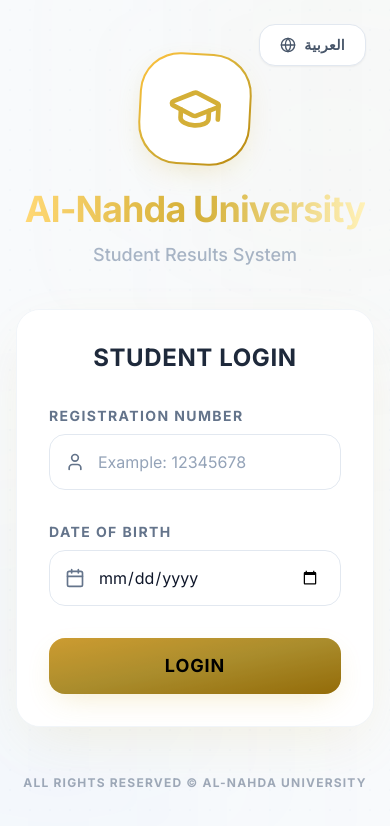
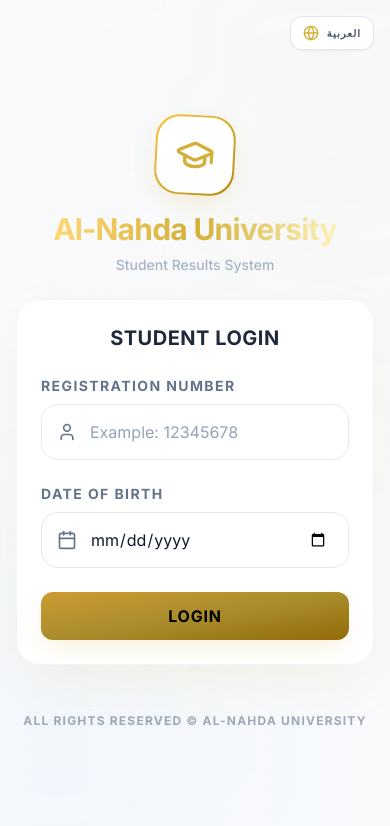
Before and after one commit to mohaimenalqadi/Alnahda-university, a Next.js app in the folder frontend/: page /en/login in a window 390 px wide. Shown: the top 826 px of the page. Built offline with nearby package versions, Linux system fonts and the light colour scheme.

Commit message:
feat: enhance student portal responsiveness (login and results)

```diff
--- a/frontend/src/app/[locale]/login/page.tsx
+++ b/frontend/src/app/[locale]/login/page.tsx
@@ -79,14 +79,14 @@
             </div>
 
             {/* Language Toggle */}
-            <div className="absolute top-6 right-6 rtl:right-auto rtl:left-6 z-10">
+            <div className="absolute top-4 right-4 md:top-6 md:right-6 rtl:right-auto rtl:left-4 rtl:md:left-6 z-10">
                 <button
                     onClick={toggleLocale}
-                    className="flex items-center gap-2 px-5 py-2.5 bg-white hover:bg-slate-50
-                     text-slate-600 border border-slate-200 rounded-2xl transition-all shadow-sm"
+                    className="flex items-center gap-2 px-3 md:px-5 py-2 md:py-2.5 bg-white hover:bg-slate-50
+                     text-slate-600 border border-slate-200 rounded-xl md:rounded-2xl transition-all shadow-sm"
                 >
-                    <Globe className="w-4 h-4" />
-                    <span className="font-bold text-sm tracking-wide">
+                    <Globe className="w-4 h-4 text-primary-500" />
+                    <span className="font-bold text-[10px] md:text-sm tracking-widest">
                         {locale === 'ar' ? 'ENGLISH' : 'العربية'}
                     </span>
                 </button>
@@ -96,37 +96,37 @@
             <div className="flex-1 flex items-center justify-center p-4 relative z-0">
                 <div className="w-full max-w-[480px] animate-fade-in">
                     {/* Logo & Header */}
-                    <div className="text-center mb-10">
-                        <div className="inline-flex items-center justify-center w-28 h-28
-                          bg-gradient-gold rounded-[2.5rem] shadow-gold mb-6 p-0.5 transform rotate-3 hover:rotate-0 transition-transform duration-500">
-                            <div className="w-full h-full bg-white rounded-[2.4rem] flex items-center justify-center">
-                                <GraduationCap className="w-14 h-14 text-primary-500" />
+                    <div className="text-center mb-6 md:mb-10">
+                        <div className="inline-flex items-center justify-center w-20 h-20 md:w-28 md:h-28
+                          bg-gradient-gold rounded-[1.5rem] md:rounded-[2.5rem] shadow-gold mb-4 md:mb-6 p-0.5 transform rotate-3 hover:rotate-0 transition-transform duration-500 shrink-0">
+                            <div className="w-full h-full bg-white rounded-[1.4rem] md:rounded-[2.4rem] flex items-center justify-center">
+                                <GraduationCap className="w-10 h-10 md:w-14 md:h-14 text-primary-500" />
                             </div>
                         </div>
-                        <h1 className="text-4xl font-black mb-3 tracking-tight">
+                        <h1 className="text-3xl md:text-4xl font-black mb-2 md:mb-3 tracking-tight">
                             <span className="text-gold">{t('common.appName')}</span>
                         </h1>
-                        <p className="text-slate-400 text-lg font-medium opacity-80">
+                        <p className="text-slate-400 text-sm md:text-lg font-medium opacity-80">
                             {t('login.subtitle')}
                         </p>
                     </div>
 
                     {/* Login Card */}
                     <div className="card shadow-[0_20px_60px_-15px_rgba(212,175,55,0.15)]">
-                        <div className="bg-white p-8 md:p-10">
-                            <h2 className="text-2xl font-black text-slate-800 text-center mb-8 tracking-wide uppercase">
+                        <div className="bg-white p-6 md:p-10">
+                            <h2 className="text-xl md:text-2xl font-black text-slate-800 text-center mb-6 md:mb-8 tracking-wide uppercase">
                                 {t('login.title')}
                             </h2>
 
                             {/* Error Alert */}
                             {error && (
-                                <div className="p-4 rounded-2xl bg-red-50 border border-red-100 text-red-600 text-sm font-bold mb-8 flex items-center gap-3 animate-slide-down shadow-sm">
-                                    <AlertCircle className="w-5 h-5 shrink-0" />
+                                <div className="p-3 md:p-4 rounded-xl md:rounded-2xl bg-red-50 border border-red-100 text-red-600 text-[10px] md:text-sm font-bold mb-6 md:mb-8 flex items-center gap-2 md:gap-3 animate-slide-down shadow-sm">
+                                    <AlertCircle className="w-4 h-4 md:w-5 md:h-5 shrink-0" />
                                     <span>{error}</span>
                                 </div>
                             )}
 
-                            <form onSubmit={handleSubmit(onSubmit)} className="space-y-8">
+                            <form onSubmit={handleSubmit(onSubmit)} className="space-y-6 md:space-y-8">
                                 {/* Registration Number */}
                                 <div>
                                     <label htmlFor="registrationNumber" className="label">
@@ -205,14 +205,14 @@
                                 <button
                                     type="submit"
                                     disabled={isLoading}
-                                    className="w-full h-14 relative group overflow-hidden rounded-2xl transition-all shadow-gold hover:shadow-primary-500/40"
+                                    className="w-full h-12 md:h-14 relative group overflow-hidden rounded-xl md:rounded-2xl transition-all shadow-gold hover:shadow-primary-500/40"
                                 >
                                     <div className="absolute inset-0 bg-gradient-gold" />
                                     <div className="absolute inset-0 bg-black/20 group-hover:bg-black/0 transition-colors" />
-                                    <div className="relative flex items-center justify-center gap-3 text-black font-black text-lg tracking-wider uppercase">
+                                    <div className="relative flex items-center justify-center gap-2 md:gap-3 text-black font-black text-base md:text-lg tracking-wider uppercase">
                                         {isLoading ? (
                                             <>
-                                                <Loader2 className="w-6 h-6 animate-spin" />
+                                                <Loader2 className="w-5 h-5 md:w-6 md:h-6 animate-spin" />
                                                 <span>{t('login.loggingIn')}</span>
                                             </>
                                         ) : (
```
